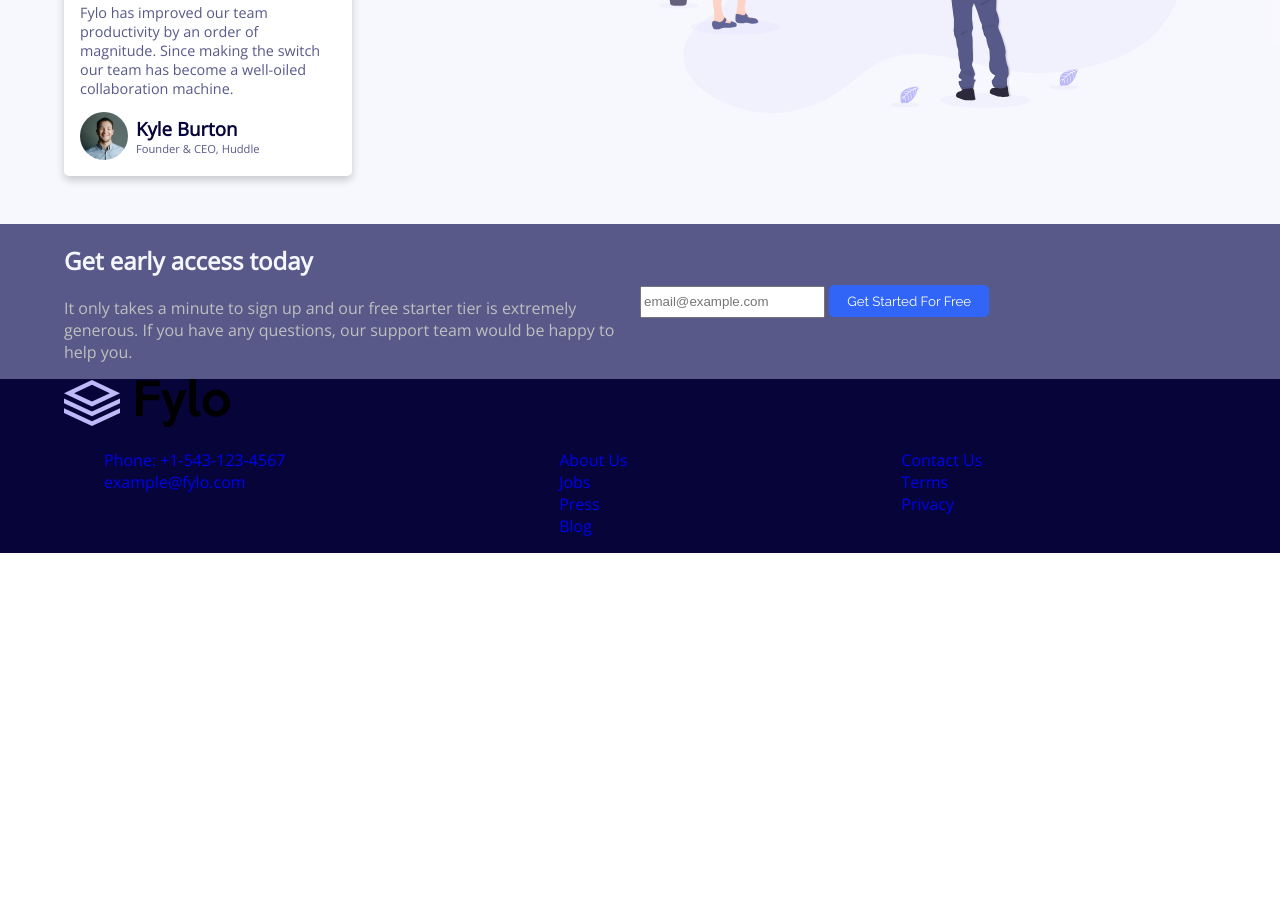
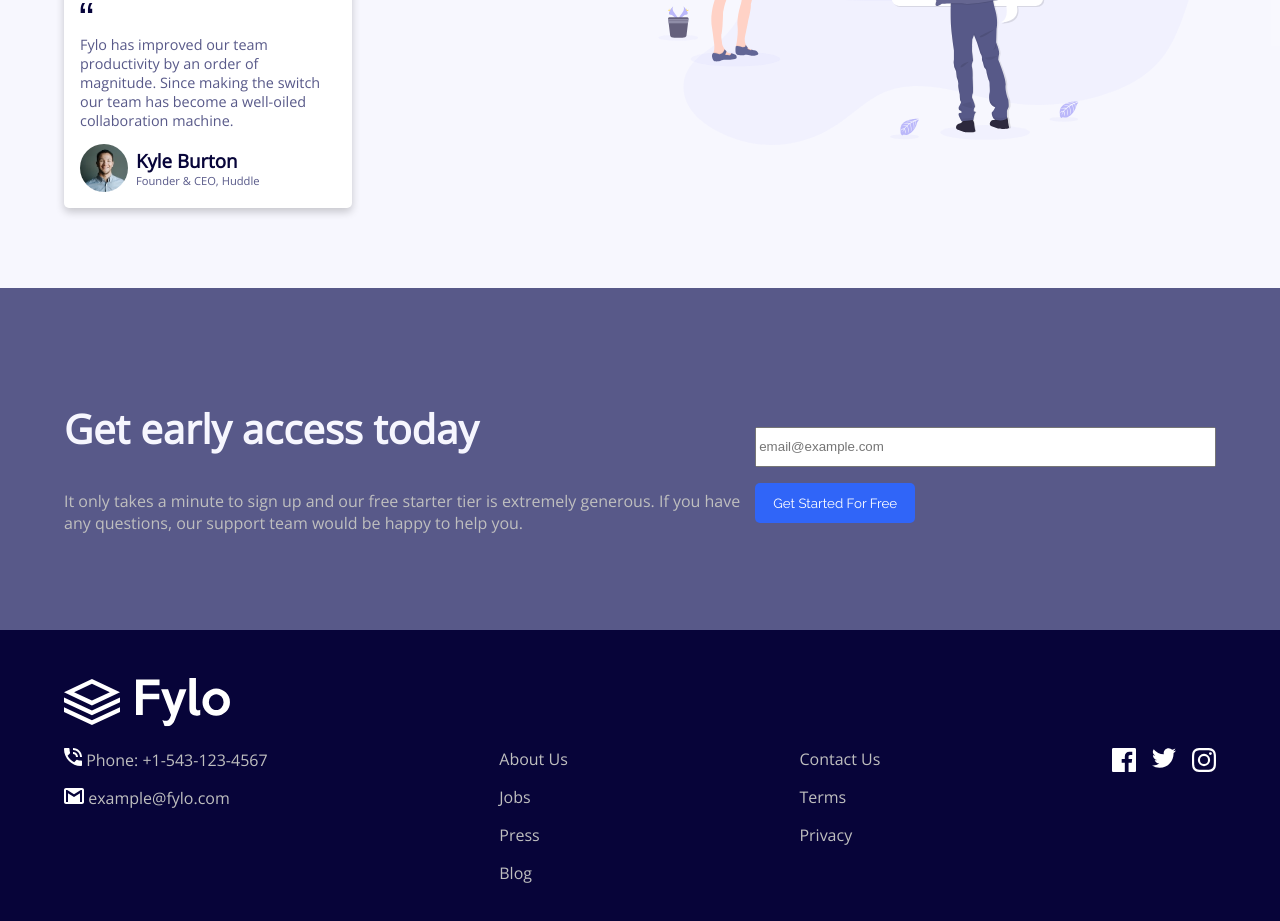
Before and after one commit to ayarhlaine/flyo-landing-page, a plain HTML site: page index.html in a window 1280 px wide. Shown: the part 1225-2146 px from the top of the page. Before the commit the page ends 1778 px from the top, so only its background shows below. Drawn offline with nearby package versions, Linux system fonts and the light colour scheme.

Commit message:
feat: completed footer

```diff
--- a/app/scss/_body.scss
+++ b/app/scss/_body.scss
@@ -9,8 +9,8 @@
 .section1 {
     display: flex;
     background-color: rgba($light-grayish-blue, 0.8);
-    padding-top: 3rem;
-    padding-bottom: 3rem;
+    padding-top: 5rem;
+    padding-bottom: 5rem;
     &__text {
         flex: 1;
     }
@@ -57,16 +57,25 @@
 .section2 {
     display: flex;
     background-color: $desaturated-blue;
+    padding-top: 5rem;
+    padding-bottom: 5rem;
     &__left {
-        flex: 1;
+        flex: 1.5;
     }
     &__right {
         flex: 1;
         display: flex;
         flex-direction: column;
         justify-content: center;
+        &__container {
+            margin-top: 2rem;
+            .button {
+                margin-top: 1rem;
+            }
+        }
     }
     &__title {
+        font-size: 2.5rem;
         color: $light-grayish-blue;
     }
     &__description {
--- a/app/scss/_footer.scss
+++ b/app/scss/_footer.scss
@@ -1,8 +1,21 @@
 .footer {
     background-color: $very-dark-blue;
+    padding-top: 3rem;
+    padding-bottom: 3rem;
     &__content {
         display: flex;
         justify-content: space-between;
+        margin-top: 1rem;
+    }
+    &__links {
+        margin: 0px;
+        padding: 0px;
+        display: flex;
+        flex-direction: column;
+        gap: 1rem 0rem;
+    }
+    &__link{
+        color: $light-gray;
     }
 }
 
--- a/app/scss/_global.scss
+++ b/app/scss/_global.scss
@@ -1,4 +1,5 @@
 .button {
+    min-height: 2.5rem;
     border: none;
     background-color: $bright-blue;
     padding: 0.5rem 1rem;
@@ -34,7 +35,8 @@
 }
 
 .input {
-    min-height: 2rem;
+    min-height: 2.5rem;
+    width: 100%;
 }
 
 .title {
@@ -46,3 +48,9 @@
 .description {
     color: $desaturated-blue;
 }
+
+.social__links {
+    display: flex !important;
+    flex-direction: row !important;
+    gap: 0rem 1rem !important;
+}
--- a/index.html
+++ b/index.html
@@ -87,16 +87,16 @@
     </section>
     <section class="section2 container">
       <div class="section2__left">
-        <h2 class="section2__title">
+        <h1 class="section2__title">
           Get early access today
-        </h2>
+        </h1>
         <p class="section2__description">
           It only takes a minute to sign up and our free starter tier is extremely generous.
           If you have any questions, our support team would be happy to help you.
         </p>
       </div>
       <div class="section2__right">
-        <div>
+        <div class="section2__right__container">
           <input type="text" placeholder="email@example.com" class="input input2">
           <button class="button">Get Started For Free</button>
         </div>
@@ -107,7 +107,7 @@
   <footer class="footer container">
     <div class="footer__logo__container">
       <a href="#" class="footer__logo">
-        <img src="./images/logo.svg" alt="Footer Logo">
+        <img src="./images/footer_logo.svg" alt="Footer Logo" class="footer__logo__image">
       </a>
     </div>
     <div class="footer__content">
@@ -115,11 +115,13 @@
         <ul class="footer__links">
           <li class="footer__link__item">
             <a href="#" class="footer__link">
+              <img src="./images/icon-phone.svg" alt="Phone Icon">
               Phone: +1-543-123-4567
             </a>
           </li>
           <li class="footer__link__item">
             <a href="#" class="footer__link">
+              <img src="./images/icon-email.svg" alt="Email Icon">
               example@fylo.com
             </a>
           </li>
@@ -169,7 +171,25 @@
         </ul>
       </div>
       <div class="footer__content4">
-
+        <div>
+          <ul class="footer__links social__links">
+            <li class="footer__link__item">
+              <a href="#" class="footer__link">
+                <img src="./images/icon-facebook.svg" alt="Facebook Icon">
+              </a>
+            </li>
+            <li class="footer__link__item">
+              <a href="#" class="footer__link">
+                <img src="./images/icon-twitter.svg" alt="Twiter Icon">
+              </a>
+            </li>
+            <li class="footer__link__item">
+              <a href="#" class="footer__link">
+                <img src="./images/icon-instagram.svg" alt="Instagram Icon">
+              </a>
+            </li>
+          </ul>
+        </div>
       </div>
     </div>
   </footer>
```
Also changed, not shown: dist/css/style.min.css, images/footer_logo.svg (added), images/icon-facebook.svg (added), images/icon-instagram.svg (added), images/icon-twitter.svg (added), 1 other file.
